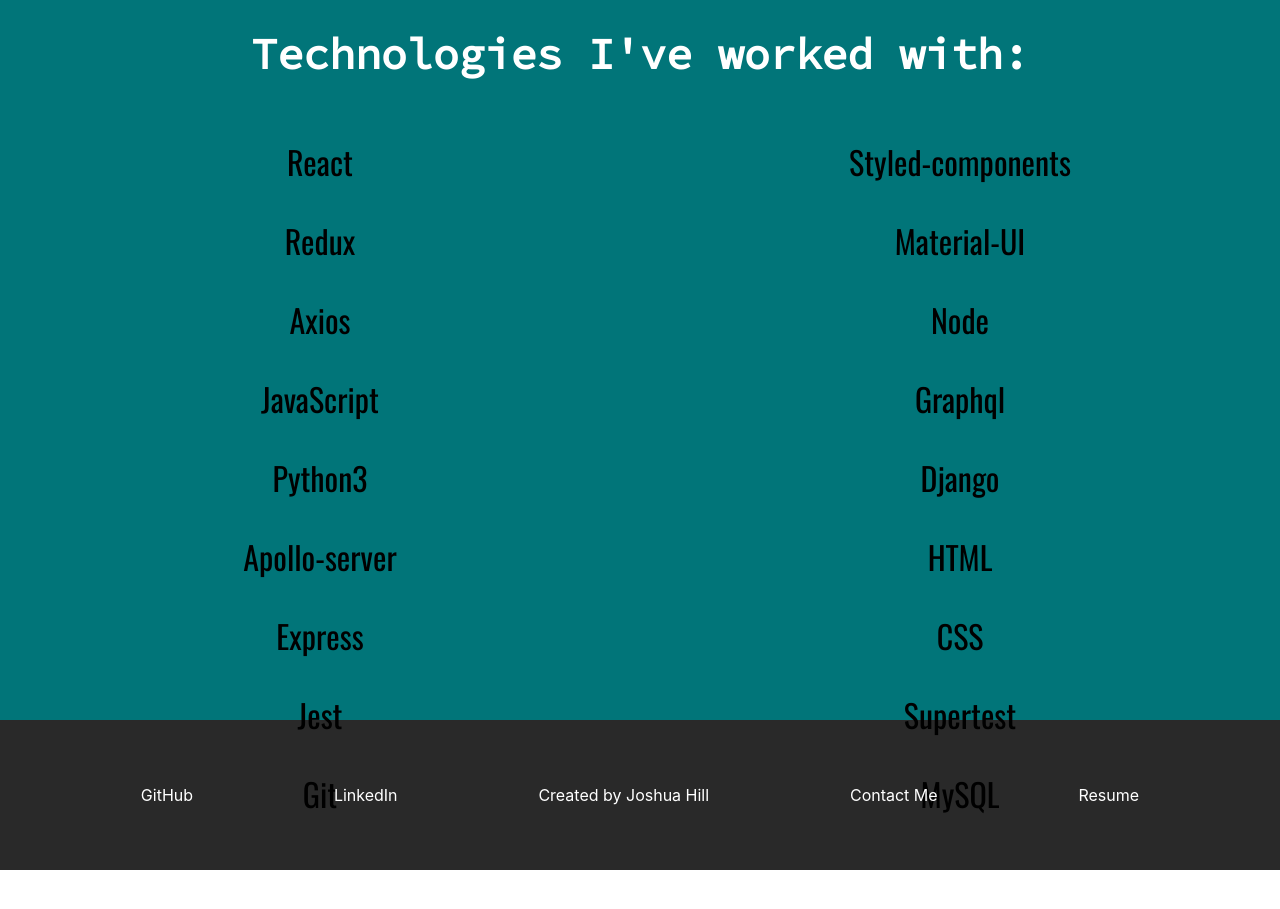
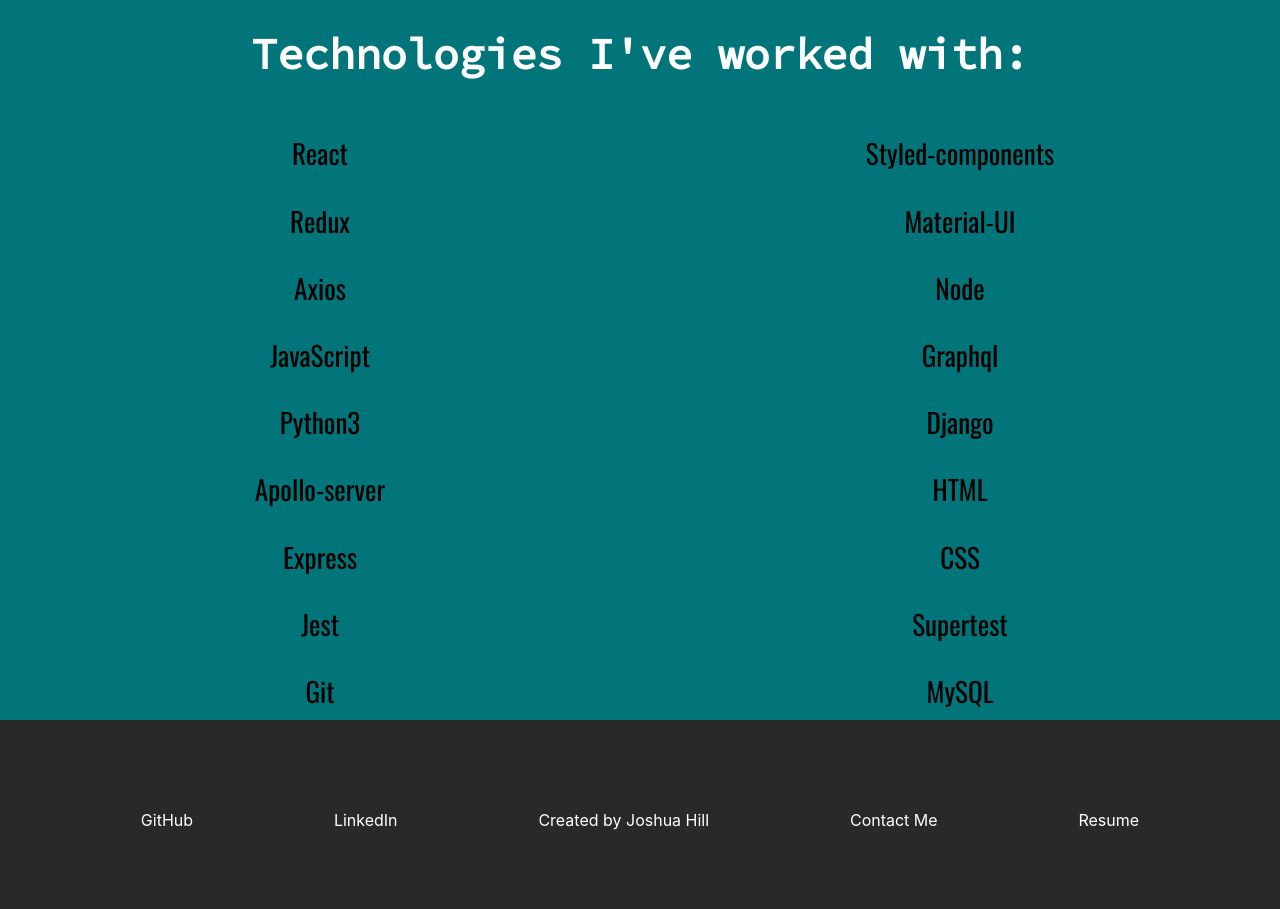
Before and after one commit to JoshHill15/portfolio-website-react, a React (Create React App) app in the folder portfolio/: page /work in a window 1280 px wide. Shown: the part 2160-3069 px from the top of the page. Before the commit the page ends 3030 px from the top, so only its background shows below. Built offline with nearby package versions, Linux system fonts and the light colour scheme.

Commit message:
completed rough draft of portfolio

```diff
--- a/portfolio/src/components/Footer.js
+++ b/portfolio/src/components/Footer.js
@@ -2,7 +2,7 @@
 import styled from "styled-components";
 import PDF from "../images/Joshua_Hill_Resume.pdf"
 
-
+const firstMediaQuery = "500px"
 
 function Footer() {
 
@@ -25,6 +25,12 @@
   align-items:center;
   color:white;
   justify-content:space-evenly;
+  padding:25px 0;
+
+
+  @media (max-width: ${firstMediaQuery}) {
+    flex-direction:column;
+  }
 `
 
 const StyledGit = styled.a`
--- a/portfolio/src/components/Skills.js
+++ b/portfolio/src/components/Skills.js
@@ -1,5 +1,8 @@
 import React from "react"
 import styled from "styled-components";
+
+const firstMediaQuery = "1700px"
+const secondMediaQuery = "500px"
 
 function Skills() {
 
@@ -41,7 +44,12 @@
 
 const InnerDiv = styled.div`
   display:flex;
-  height:90vh;
+  height:100%;
+
+  @media (max-width: ${firstMediaQuery}){
+    height:90%;
+  }
+
 `
 
 const StyledH1 = styled.h1`
@@ -51,24 +59,37 @@
   width:100%;
   margin:0;
   padding-top:2%;
+
+  @media (max-width: ${secondMediaQuery}){
+    font-size:2rem;
+  }
 `
 
 const LeftDiv = styled.div`
   width:50%;
   height:80%;
   margin-top:2%;
+
 `
 
 const RightDiv = styled.div`
   width:50%;
   height:80%;
   margin-top:2%;
+
+
 `
 
 const StyledP = styled.p`
   font-size:2rem;
   font-family: 'Oswald', sans-serif;
 
+  @media (max-width: ${firstMediaQuery}){
+    font-size:1.7rem;
+  }
+
+
+
 
 `
 
```
